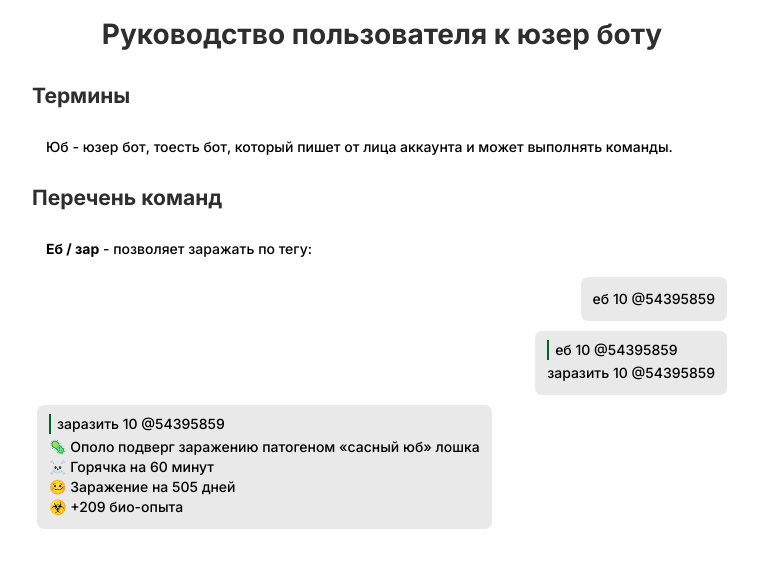
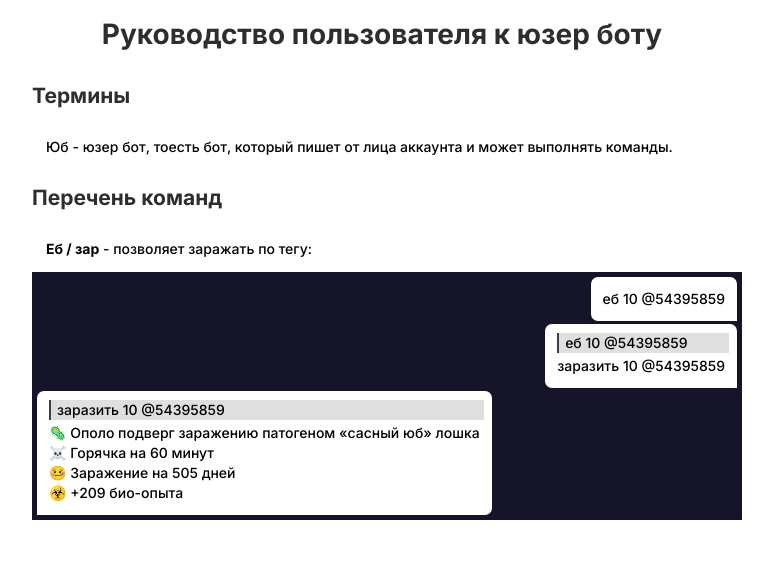
Before and after one commit to opolonix/papers, a plain HTML site: page pages/user-bot-descripton.html in a window 1280 px wide. Shown: the whole page, without its empty margins (258-1031 px from the left). Drawn offline with Linux system fonts and the light colour scheme.

Commit message:
Update style.css

```diff
--- a/src/style.css
+++ b/src/style.css
@@ -7,29 +7,37 @@ p.title.text{
 }
 chat.window{
     width: 100%;
-    background-color: #ffffff;
+    background-color: #161428;
     display: flex;
     flex-direction: column;
+    padding: 5px;
+    grid-gap: 3px;
 }
 chat.message{
     max-width: 70%;
-    background-color: #e9e9e9;
+    background-color: #ffffff;
     line-height: 20px;
     padding: 12px;
-    border-radius: 7px;
     position: relative;
 }
 chat.message.right{
-    margin: 5px 5px 5px auto;
+    margin: 0 0 0 auto;
+    border-radius: 7px 7px 0 7px;
 }
 chat.message.left{
-    margin: 5px auto 5px 5px;
+    margin: 0 auto 0 0;
+    border-radius: 7px 7px 7px 0;
 }
 chat.reply{
     position: absolute;
+    background-color: #dfdfdf;
+    width: calc(100% - 20px);
+    box-sizing: border-box;
     top: 9px;
     margin: 0;
     padding: 0 6px;
     white-space: nowrap;
-    border-left: 2px solid #00642c;
+    text-overflow: ellipsis;
+    overflow: hidden;
+    border-left: 2px solid #3f3f3f;
 }
```
